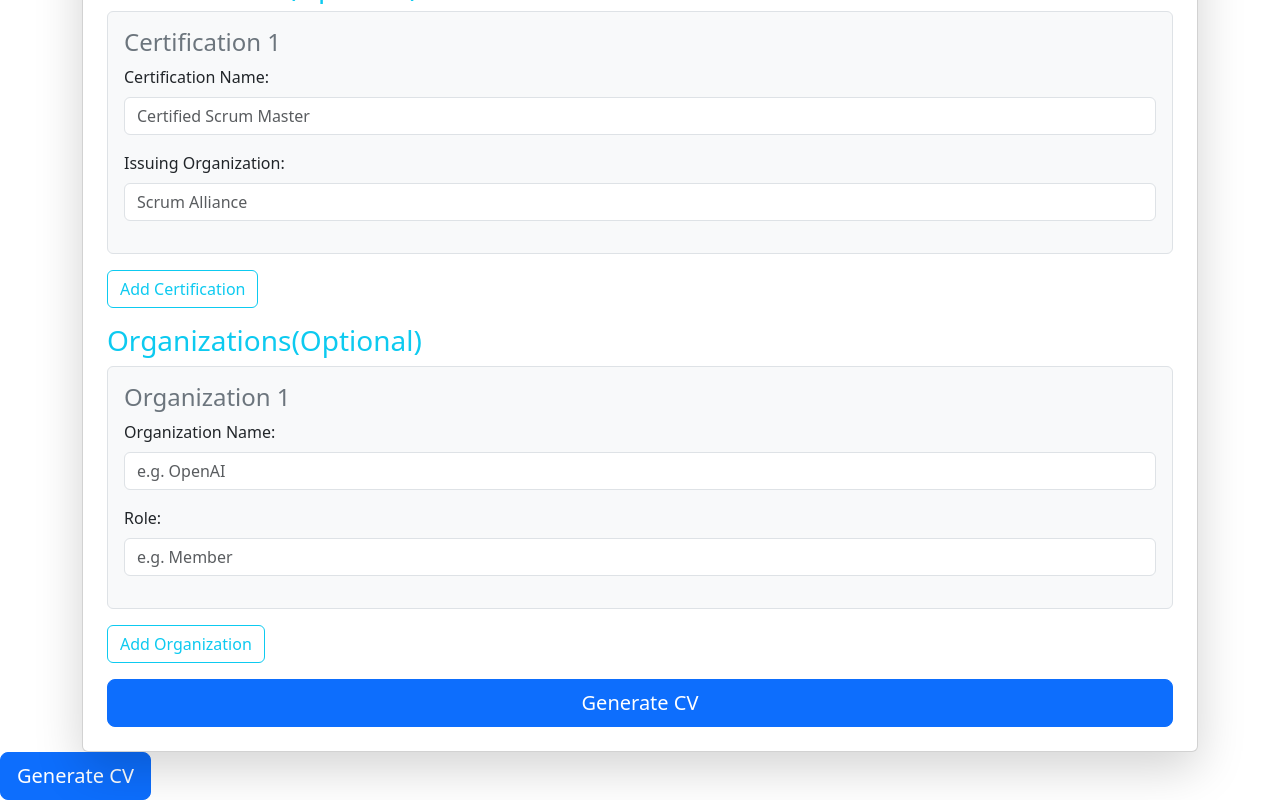
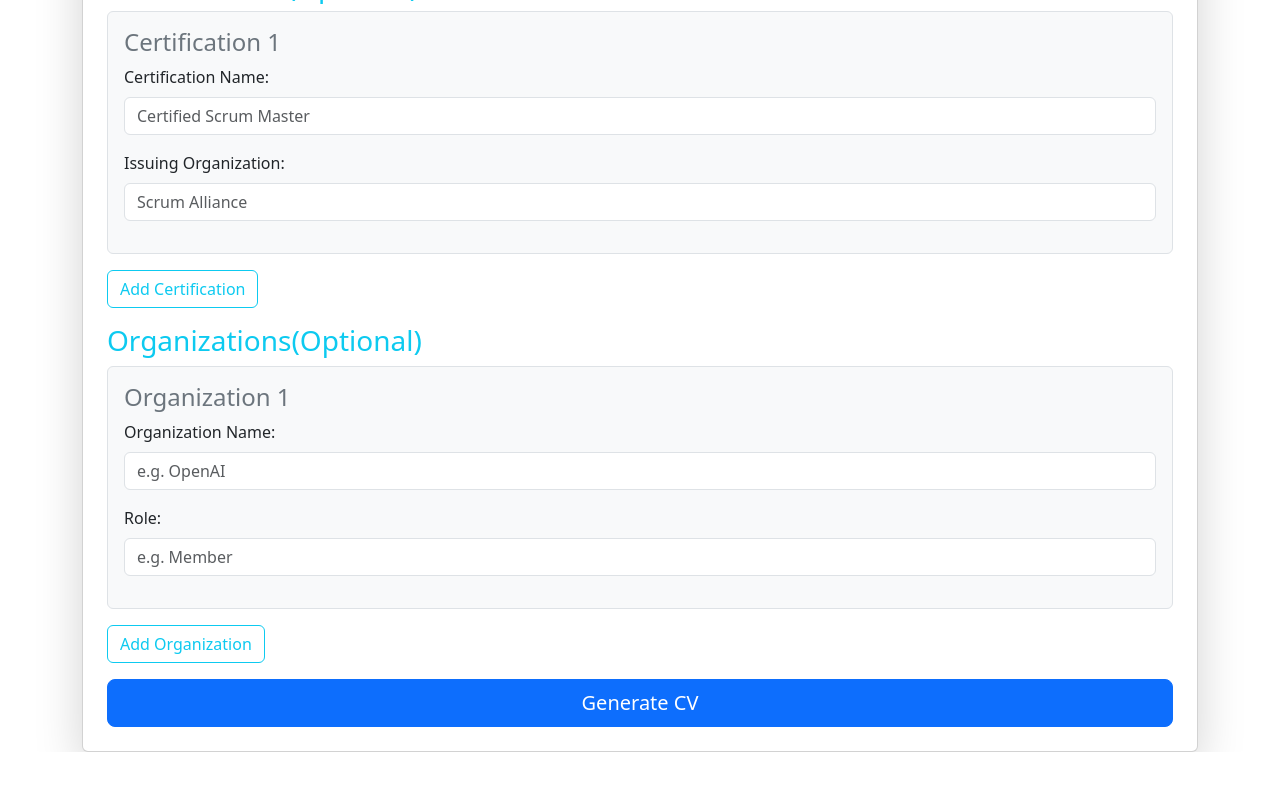
Before and after one commit to mouhamedkl/cvfront, an Angular app: page /cv in a window 1280 px wide. Shown: the part 2498-3298 px from the top of the page. After the commit the page ends 3250 px from the top, so only its background shows below. Built offline with nearby package versions, Linux system fonts and the light colour scheme.

Commit message:
first commit1

```diff
--- a/package.json
+++ b/package.json
@@ -3,7 +3,7 @@
   "version": "0.0.0",
   "scripts": {
     "ng": "ng",
-    "start": "ng serve",
+    "start": "ng serve --o",
     "build": "ng build --configuration production",
     "watch": "ng build --watch --configuration development",
     "test": "ng test",
--- a/src/app/cv-form/cv-form.component.html
+++ b/src/app/cv-form/cv-form.component.html
@@ -270,4 +270,3 @@
         </form>
     </div>
 </div>
-<button type="submit" (click)="fillSampleData()" class="btn btn-primary btn-lg">Generate CV</button>
--- a/src/app/cv-form/cv-form.component.ts
+++ b/src/app/cv-form/cv-form.component.ts
@@ -108,69 +108,7 @@ selectedLanguage: any;
         this.isLoading = false;
       });
   }
-  validEmail(email: string): boolean {
-    const emailRegex = /^[^\s@]+@[^\s@]+\.[^\s@]+$/;
-    return emailRegex.test(email);
-}
 
-  fillSampleData() {
-    // Fill Personal Information
-    this.personalInfo = {
-      name: 'John Doe',
-      email: 'john.doe@example.com',
-      phone: '(123) 456-7890',
-      linkedin: 'https://linkedin.com/in/johndoe',
-      github: 'https://github.com/johndoe'
-    };
-
-    // Fill Education
-    this.education = [
-      { degree: 'BSc Computer Science', institution: 'XYZ University', startDate: '2015-09-01', endDate: '2019-06-01' },
-      { degree: 'MSc Software Engineering', institution: 'ABC University', startDate: '2019-09-01', endDate: '2021-06-01' }
-    ];
-
-    // Fill Work Experience
-    this.workExperience = [
-      {
-        position: 'Software Engineer',
-        company: 'Tech Company',
-        startDate: '2021-07-01',
-        endDate: 'Present',
-        description: 'Developing web applications using Angular and Node.js. Collaborated with cross-functional teams to define, design, and ship new features. Improved application performance by optimizing code and implementing best practices. Actively participated in code reviews and contributed to team knowledge sharing sessions.'
-      },
-      {
-        position: 'Intern',
-        company: 'Startup',
-        startDate: '2020-06-01',
-        endDate: '2021-06-01',
-        description: 'Assisted in software development by contributing to various projects using JavaScript and Python. Engaged in daily stand-ups and sprint planning sessions. Gained hands-on experience in Agile methodologies. Developed a small web application that improved internal communication, resulting in a 20% increase in team efficiency.'
-      }
-    ];
-
-    // Fill Skills
-    this.skills = 'JavaScript, Angular, Python, Node.js, HTML, CSS, Git, Agile methodologies';
-
-    // Fill Languages Spoken
-    this.languagesSpoken = ['English', 'Spanish','Arabe'];
-
-    // Fill Projects
-    this.projects = [
-      { projectName: 'Project A', startDate: '2022-01-01', endDate: '2022-12-01', description: 'Led the development of an e-commerce platform. Implemented responsive design and integrated payment gateways, resulting in a 30% increase in user engagement.', toolsUsed: 'Angular, Node.js, MongoDB' },
-      { projectName: 'Project B', startDate: '2023-01-01', endDate: '2023-06-01', description: 'Developed a social media application with real-time chat features. Collaborated with designers to create an intuitive user interface and ensured cross-platform functionality.', toolsUsed: 'React, Express, Socket.io' }
-    ];
-
-    // Fill Certifications
-    this.certifications = [
-      { title: 'Certified Scrum Master', institution: 'Scrum Alliance' },
-      { title: 'AWS Certified Solutions Architect', institution: 'Amazon' }
-    ];
-
-    // Fill Organizations
-    this.organizations = [
-      { name: 'Tech Innovators', role: 'Member'},
-      { name: 'Developer Community', role: 'Co-founder' }
-    ];
-}
 
 
 
```
